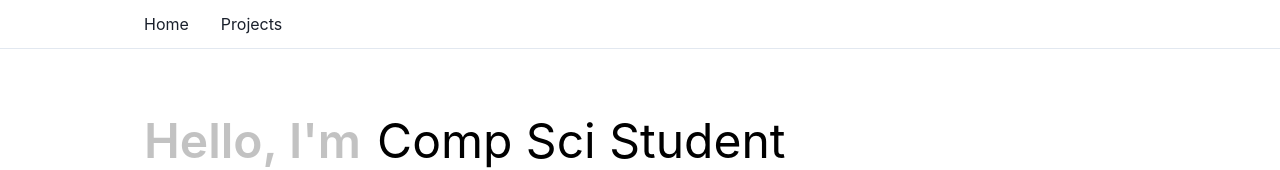
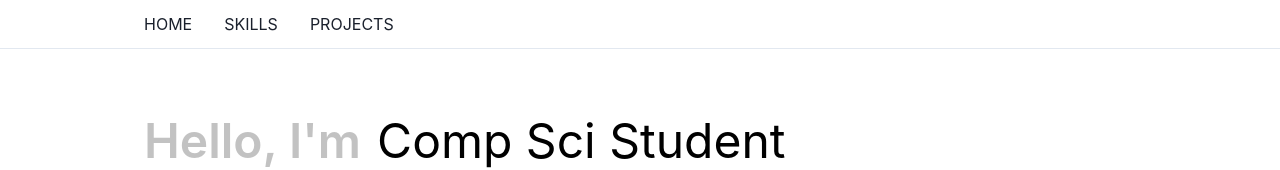
Before and after one commit to ranjabi/fikriranjabi.com, a Next.js app: page / in a window 1280 px wide. Shown: the top 170 px of the page. Built offline with nearby package versions, Linux system fonts and the light colour scheme.

Commit message:
feat: add my skills on navbar

```diff
--- a/src/components/Navbar.tsx
+++ b/src/components/Navbar.tsx
@@ -8,11 +8,15 @@ interface NavbarItem {
 
 const NavbarItems: NavbarItem[] = [
   {
-    label: "Home",
+    label: "HOME",
     path: "/",
   },
   {
-    label: "Projects",
+    label: "SKILLS",
+    path: "#skills",
+  },
+  {
+    label: "PROJECTS",
     path: "#projects",
   },
 ];
```
